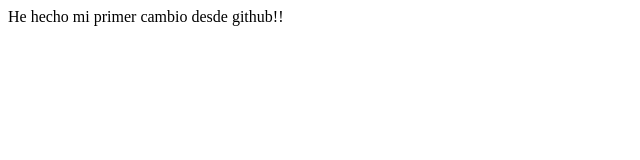
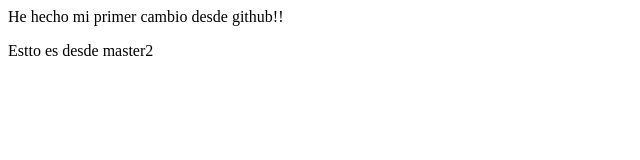
Before and after one commit to Jossue700/Primer_Respositorio, a plain HTML site: page index.html in a window 1280 px wide. Shown: the whole page, without its empty margins (0-640 px from the left). Drawn offline with Linux system fonts and the light colour scheme.

Commit message:
Nuevo parrafo

```diff
--- a/index.html
+++ b/index.html
@@ -6,7 +6,7 @@
 </head>
 <body>
     <p>He hecho mi primer cambio desde github!!</p>
-
+    <p>Estto es desde master2</p>
 
 </body>
 </html>
```
